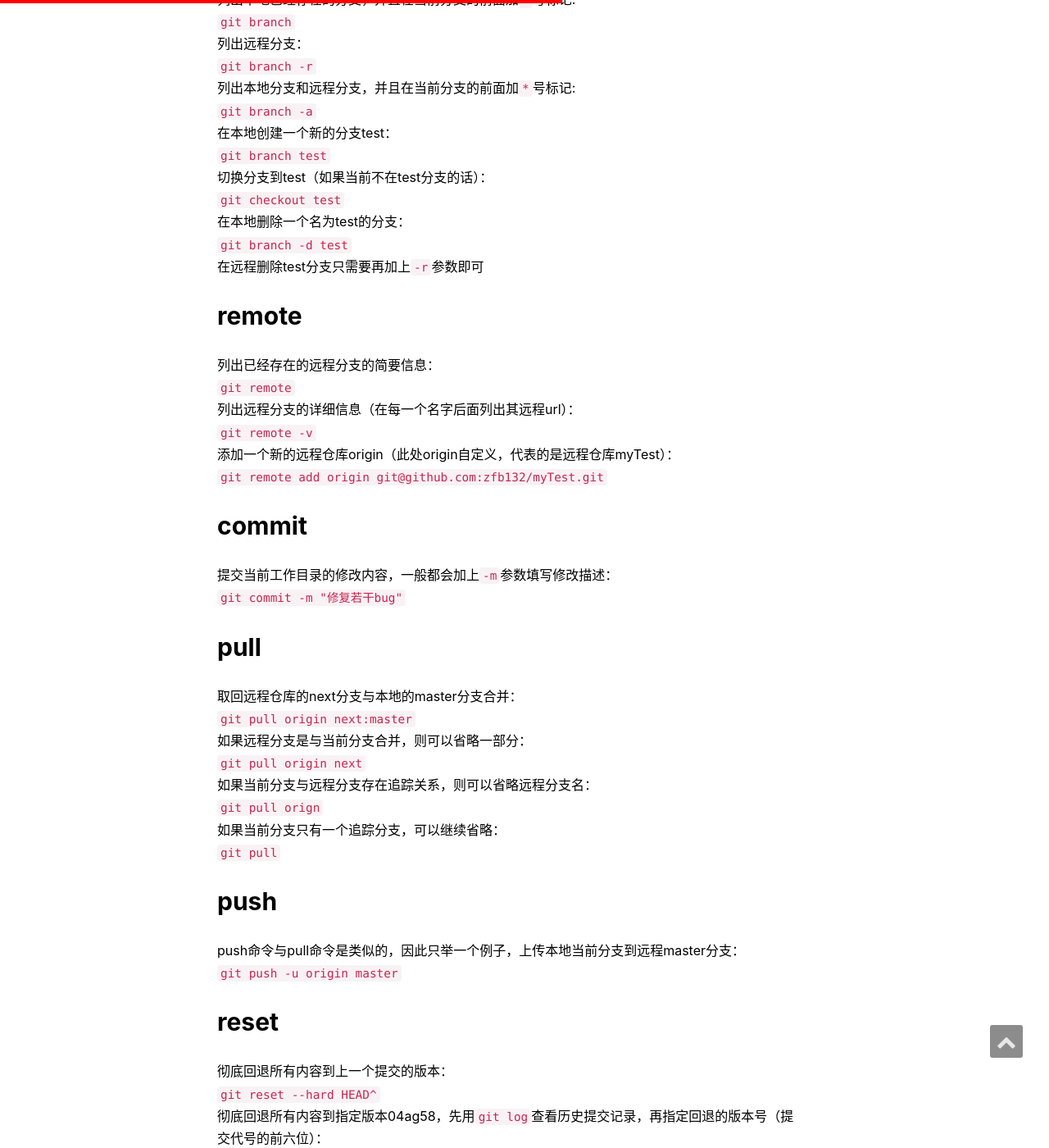
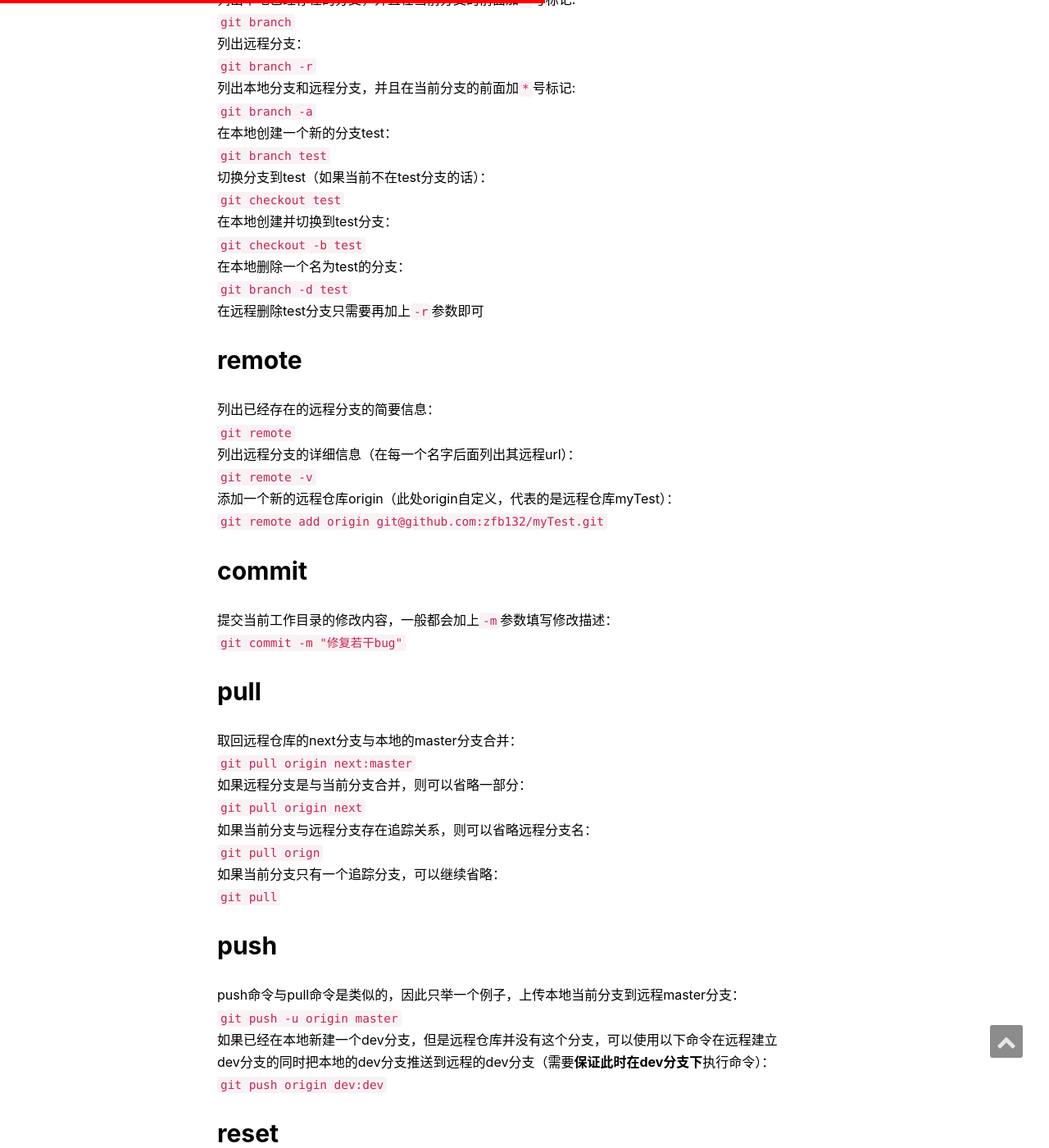
Before and after one commit to zfb132/zfb132.github.com, a Jekyll site: the page built from _posts/2017-05-11-git-experience.md, in a window 1280 px wide and 1400 px high, scrolled down 2245 px. Shown: the whole window at 82% size. Built offline with Jekyll 4.4.1, drawn with Linux system fonts in a browser that asks for light colours; nearby versions of some CDN libraries; comment, search, counter and statistics services are not loaded.

Commit message:
增添新的功能介绍

```diff
--- a/_posts/2017-05-11-git-experience.md
+++ b/_posts/2017-05-11-git-experience.md
@@ -51,6 +51,8 @@ description:  "本文主要介绍一些简单的命令：包括clone, add, commi
 `git branch test`
   切换分支到test（如果当前不在test分支的话）：
 `git checkout test`
+在本地创建并切换到test分支：
+`git checkout -b test`
   在本地删除一个名为test的分支：
 `git branch -d test`
   在远程删除test分支只需要再加上`-r`参数即可
@@ -80,7 +82,8 @@ description:  "本文主要介绍一些简单的命令：包括clone, add, commi
 ## push
   push命令与pull命令是类似的，因此只举一个例子，上传本地当前分支到远程master分支：
 `git push -u origin master`
-
+  如果已经在本地新建一个dev分支，但是远程仓库并没有这个分支，可以使用以下命令在远程建立dev分支的同时把本地的dev分支推送到远程的dev分支（需要**保证此时在dev分支下**执行命令）：
+  `git push origin dev:dev`
 ## reset
   彻底回退所有内容到上一个提交的版本：
 `git reset --hard HEAD^`
```
